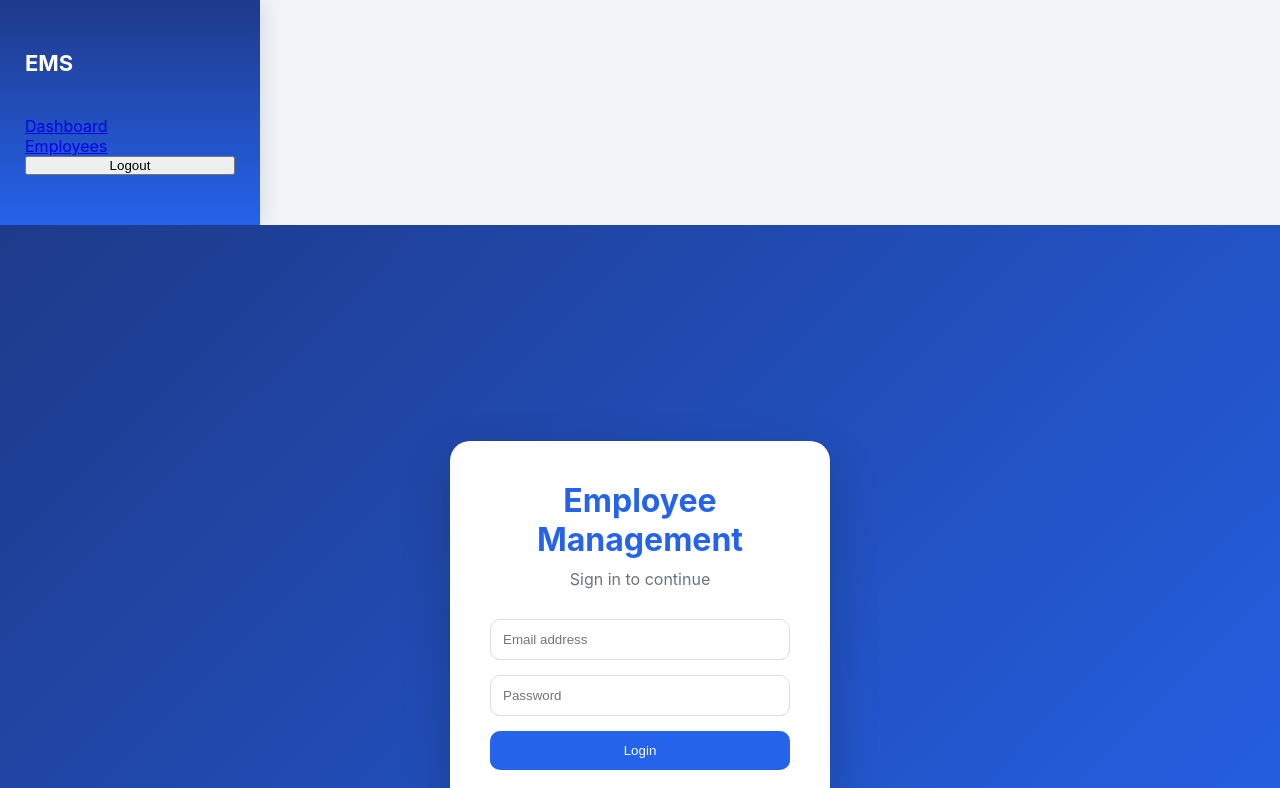
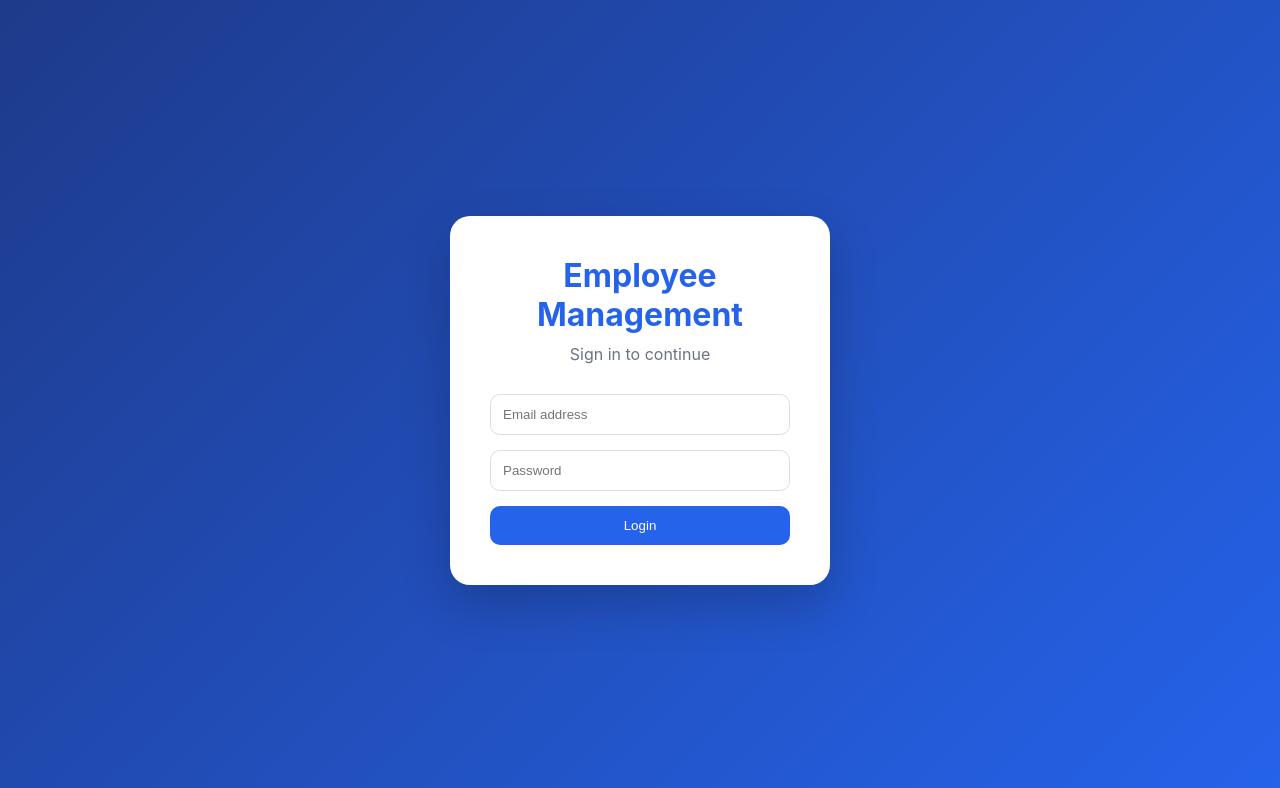
Before and after one commit to Diya-afk/AI_B_MSE1_FSD_DIYA_MAHESHWARI, a React (Vite) app in the folder employee-frontend/: page / in a window 1280 px wide. Shown: the top 788 px of the page. Built offline with nearby package versions, Linux system fonts and the light colour scheme; no server answers.

Commit message:
Removed employees route

```diff
--- a/employee-frontend/src/App.jsx
+++ b/employee-frontend/src/App.jsx
@@ -1,16 +1,29 @@
-import { BrowserRouter, Routes, Route } from "react-router-dom";
+import { BrowserRouter, Routes, Route, useLocation } from "react-router-dom";
 import Login from "./pages/login";
 import Dashboard from "./pages/dashboard";
 import Navbar from "./components/navbar";
 
-function App() {
+function Layout() {
+  const location = useLocation();
+  const token = localStorage.getItem("token");
+
+  const hideNavbar = location.pathname === "/" || !token;
+
   return (
-    <BrowserRouter>
-      <Navbar />
+    <>
+      {!hideNavbar && <Navbar />}
       <Routes>
         <Route path="/" element={<Login />} />
         <Route path="/dashboard" element={<Dashboard />} />
       </Routes>
+    </>
+  );
+}
+
+function App() {
+  return (
+    <BrowserRouter>
+      <Layout />
     </BrowserRouter>
   );
 }
```
